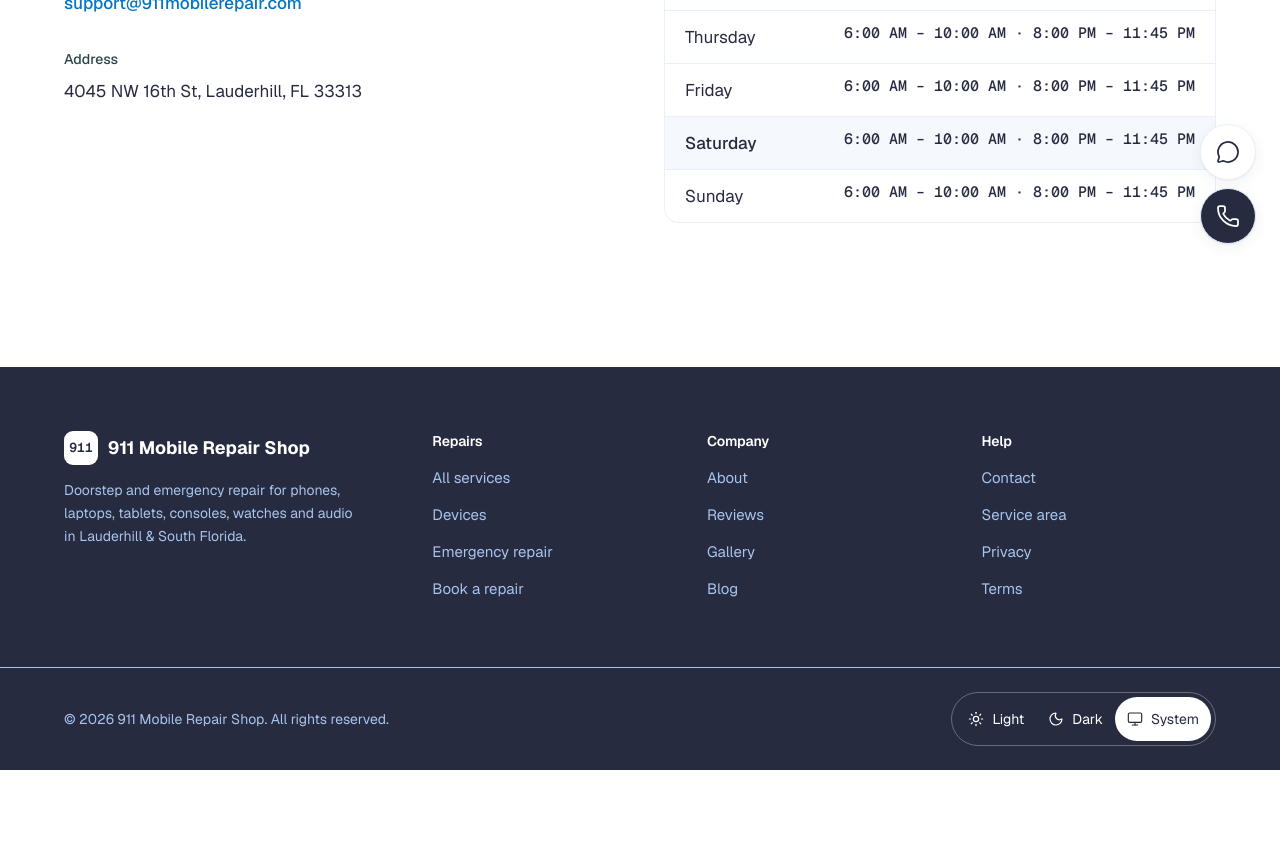
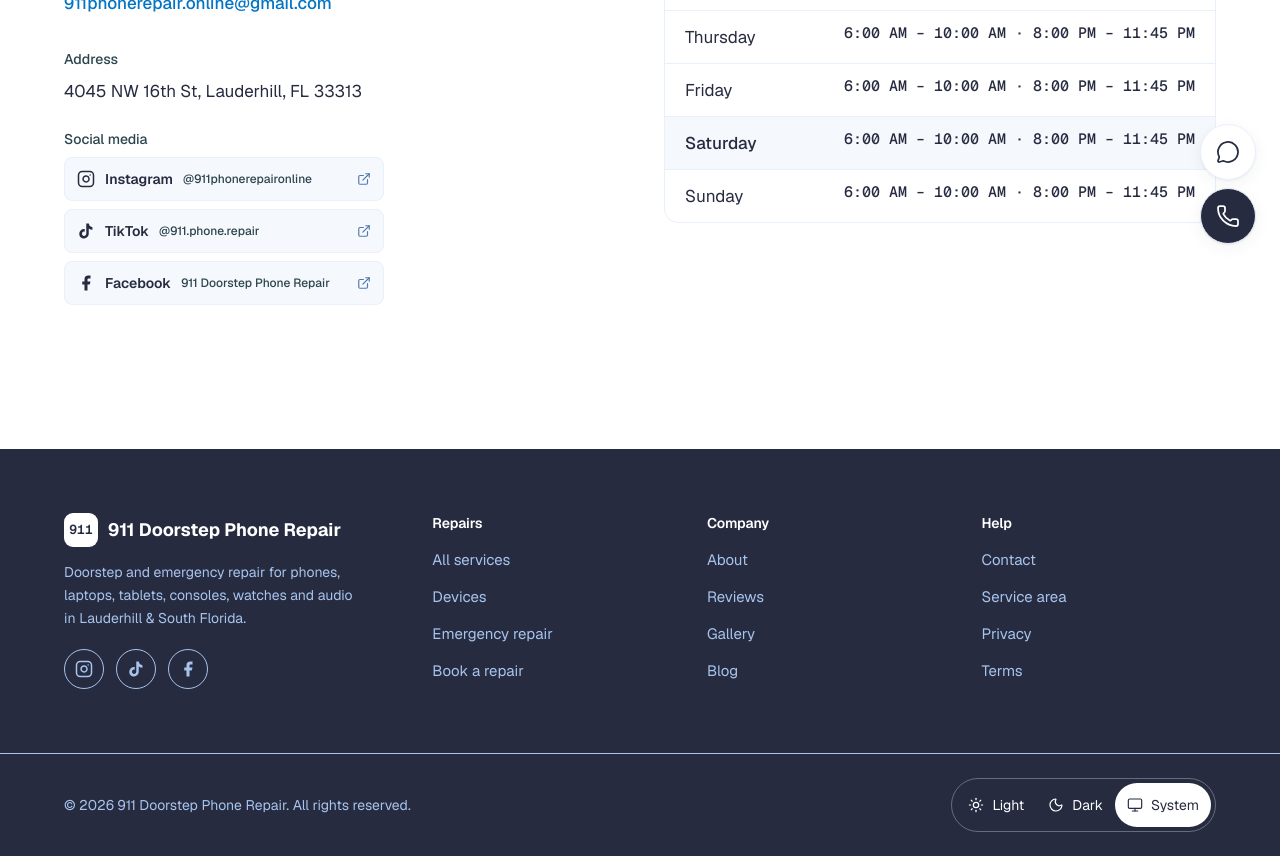
Before and after one commit to ceKapsys/repair-shop, a Next.js app: page /contact in a window 1280 px wide. Shown: the part 540-1396 px from the top of the page. Before the commit the page ends 1310 px from the top, so only its background shows below. Built offline with nearby package versions, Linux system fonts and the light colour scheme; no server answers; the database is empty.

Commit message:
feat: add social media profiles (Instagram, TikTok, Facebook), email, and branding

```diff
--- a/scripts/seed.ts
+++ b/scripts/seed.ts
@@ -34,14 +34,14 @@ const days = [0, 1, 2, 3, 4, 5, 6];
 
 async function seedSettings() {
   await ensure(Settings, { _id: "site" }, {
-    shopName: "911 Mobile Repair Shop",
+    shopName: "911 Doorstep Phone Repair",
     tagline: "Doorstep and emergency device repair in Florida",
     timezone: process.env.SHOP_TIMEZONE || "America/New_York",
     currency: process.env.SHOP_CURRENCY || "USD",
     contacts: {
       phones: ["(954) 955-7572"],
       whatsapp: "19549557572",
-      email: "support@911mobilerepair.com",
+      email: "911phonerepair.online@gmail.com",
       address: "4045 NW 16th St, Lauderhill, FL 33313",
       city: "Lauderhill & South Florida",
     },
--- a/src/app/(site)/contact/page.tsx
+++ b/src/app/(site)/contact/page.tsx
@@ -11,6 +11,7 @@ import { telLink, waLink } from "@/lib/links";
 import { pageMetadata } from "@/lib/seo";
 import { getSettings } from "@/lib/settings";
 import { localNow } from "@/lib/time";
+import { SocialLinks } from "@/components/site/social-links";
 
 export const revalidate = 3600;
 const c = copy.contact;
@@ -52,6 +53,12 @@ export default async function ContactPage() {
             <dt className="text-sm leading-5 font-medium text-ink-soft">{c.address}</dt>
             <dd className="mt-2 max-w-[40ch]">{s.contacts.address}</dd>
           </div>
+          <div>
+            <dt className="text-sm leading-5 font-medium text-ink-soft mb-2">Social media</dt>
+            <dd className="max-w-xs">
+              <SocialLinks socials={s.socials} variant="contact" />
+            </dd>
+          </div>
         </dl>
         <section aria-labelledby="hours">
           <h2 id="hours">{c.hours}</h2>
--- a/src/components/site/footer.tsx
+++ b/src/components/site/footer.tsx
@@ -2,6 +2,7 @@ import Link from "next/link";
 import { copy, fill } from "@/content/copy";
 import type { SiteSettings } from "@/lib/settings";
 import { ThemeToggle } from "./theme-toggle";
+import { SocialLinks } from "./social-links";
 
 const f = copy.footer;
 const cols = [
@@ -26,6 +27,9 @@ export function SiteFooter({ s }: { s: SiteSettings }) {
           <p className="mt-3.5 max-w-[32ch] text-sm leading-relaxed text-mist">
             Doorstep and emergency repair for phones, laptops, tablets, consoles, watches and audio in {city}.
           </p>
+          <div className="mt-5">
+            <SocialLinks socials={s.socials} />
+          </div>
         </div>
         {cols.map((c) => (
           <nav key={c.title} aria-label={c.title}>
--- /dev/null
+++ b/src/components/site/social-links.tsx
@@ -0,0 +1,105 @@
+import { ExternalLink } from "lucide-react";
+
+interface SocialLinksProps {
+  socials: Record<string, string>;
+  className?: string;
+  variant?: "footer" | "contact";
+}
+
+function InstagramIcon({ size = 18 }: { size?: number }) {
+  return (
+    <svg width={size} height={size} viewBox="0 0 24 24" fill="none" stroke="currentColor" strokeWidth="2" strokeLinecap="round" strokeLinejoin="round" aria-hidden="true">
+      <rect width="20" height="20" x="2" y="2" rx="5" ry="5" />
+      <path d="M16 11.37A4 4 0 1 1 12.63 8 4 4 0 0 1 16 11.37z" />
+      <line x1="17.5" x2="17.51" y1="6.5" y2="6.5" />
+    </svg>
+  );
+}
+
+function TikTokIcon({ size = 18 }: { size?: number }) {
+  return (
+    <svg width={size} height={size} viewBox="0 0 24 24" fill="currentColor" aria-hidden="true">
+      <path d="M19.59 6.69a4.83 4.83 0 0 1-3.77-4.25V2h-3.45v13.67a2.89 2.89 0 0 1-5.2 1.74 2.89 2.89 0 0 1 2.31-4.64c.29 0 .58.04.86.11V9.4a6.33 6.33 0 0 0-1-.08A6.34 6.34 0 0 0 3 15.66a6.34 6.34 0 0 0 10.82 4.49 6.27 6.27 0 0 0 1.86-4.49V8.71a8.21 8.21 0 0 0 4.91 1.62v-3.4a4.85 4.85 0 0 1-1-.24z"/>
+    </svg>
+  );
+}
+
+function FacebookIcon({ size = 18 }: { size?: number }) {
+  return (
+    <svg width={size} height={size} viewBox="0 0 24 24" fill="currentColor" aria-hidden="true">
+      <path d="M18 2h-3a5 5 0 0 0-5 5v3H7v4h3v8h4v-8h3l1-4h-4V7a1 1 0 0 1 1-1h3z" />
+    </svg>
+  );
+}
+
+export function SocialLinks({ socials, className = "", variant = "footer" }: SocialLinksProps) {
+  const items = [
+    {
+      key: "instagram",
+      label: "Instagram",
+      handle: "@911phonerepaironline",
+      url: socials.instagram || "https://instagram.com/911phonerepaironline",
+      icon: InstagramIcon,
+    },
+    {
+      key: "tiktok",
+      label: "TikTok",
+      handle: "@911.phone.repair",
+      url: socials.tiktok || "https://www.tiktok.com/@911.phone.repair",
+      icon: TikTokIcon,
+    },
+    {
+      key: "facebook",
+      label: "Facebook",
+      handle: "911 Doorstep Phone Repair",
+      url: socials.facebook || "https://facebook.com/911phonerepaironline",
+      icon: FacebookIcon,
+    },
+  ].filter((item) => Boolean(item.url));
+
+  if (!items.length) return null;
+
+  if (variant === "contact") {
+    return (
+      <div className={`space-y-2 ${className}`}>
+        {items.map((item) => {
+          const Icon = item.icon;
+          return (
+            <a
+              key={item.key}
+              href={item.url}
+              target="_blank"
+              rel="noopener noreferrer"
+              className="flex min-h-11 items-center gap-2.5 rounded-lg border border-line bg-surface px-3 py-2 text-sm font-medium text-ink transition-colors hover:border-line-strong hover:bg-mist"
+            >
+              <Icon size={18} />
+              <span className="font-semibold">{item.label}</span>
+              <span className="text-xs text-ink-soft">{item.handle}</span>
+              <ExternalLink size={14} className="ml-auto text-steel" />
+            </a>
+          );
+        })}
+      </div>
+    );
+  }
+
+  return (
+    <div className={`flex flex-wrap items-center gap-3 ${className}`} aria-label="Social media profiles">
+      {items.map((item) => {
+        const Icon = item.icon;
+        return (
+          <a
+            key={item.key}
+            href={item.url}
+            target="_blank"
+            rel="noopener noreferrer"
+            aria-label={`${item.label} (${item.handle})`}
+            className="flex size-10 items-center justify-center rounded-full border border-line-strong bg-night text-mist transition-colors hover:border-line hover:text-on-primary"
+          >
+            <Icon size={18} />
+          </a>
+        );
+      })}
+    </div>
+  );
+}
--- a/src/lib/settings.ts
+++ b/src/lib/settings.ts
@@ -61,7 +61,7 @@ export type SiteSettings = {
 };
 
 export const defaultSettings = (): SiteSettings => ({
-  shopName: "911 Mobile Repair Shop",
+  shopName: "911 Doorstep Phone Repair",
   tagline: "Certified Doorstep & 24/7 Emergency Device Repair in Florida",
   timezone: process.env.SHOP_TIMEZONE || "America/New_York",
   currency: process.env.SHOP_CURRENCY || "USD",
@@ -85,7 +85,7 @@ export const defaultSettings = (): SiteSettings => ({
   contacts: {
     phones: ["(954) 955-7572"],
     whatsapp: "19549557572",
-    email: "support@911mobilerepair.com",
+    email: "911phonerepair.online@gmail.com",
     address: "4045 NW 16th St, Lauderhill, FL 33313",
     city: "Lauderhill & South Florida",
   },
@@ -151,7 +151,11 @@ export const defaultSettings = (): SiteSettings => ({
     description: "Doorstep and 24/7 emergency device repair in Florida. Certified technicians, OEM parts, and written warranty.",
   },
   analytics: { ga4Id: (process.env.NEXT_PUBLIC_GA_ID || process.env.NEXT_PUBLIC_GA4_ID) || undefined },
-  socials: {},
+  socials: {
+    instagram: "https://instagram.com/911phonerepaironline",
+    tiktok: "https://www.tiktok.com/@911.phone.repair",
+    facebook: "https://facebook.com/911phonerepaironline",
+  },
   faqs: [
     { question: "How much will my repair cost?", answer: "Each repair shows its upfront price before you book. We never charge surprise diagnostic fees." },
     { question: "Do repairs come with a warranty?", answer: "Yes. Every repair includes up to a 180-day parts and labor warranty." },
```
